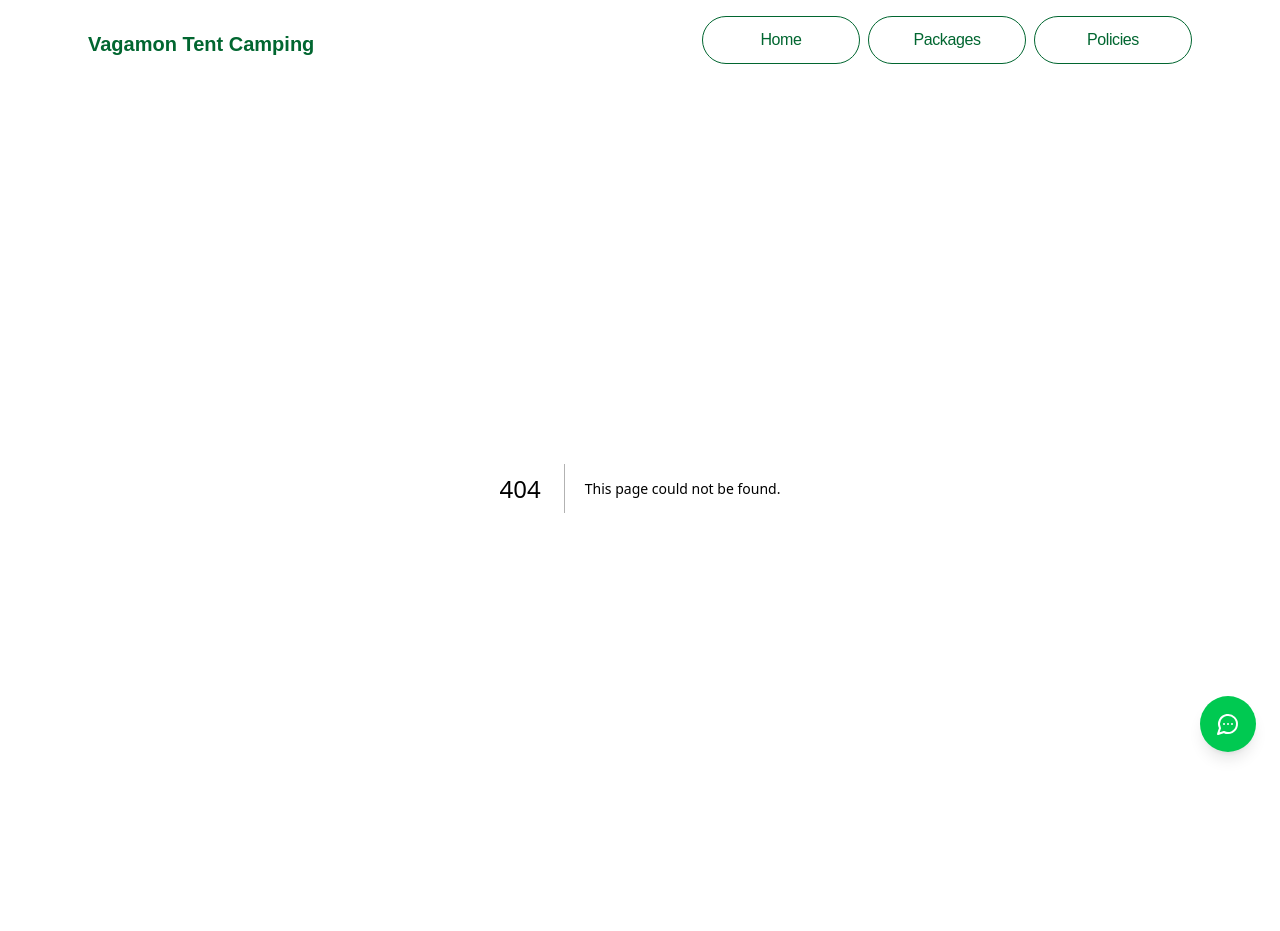
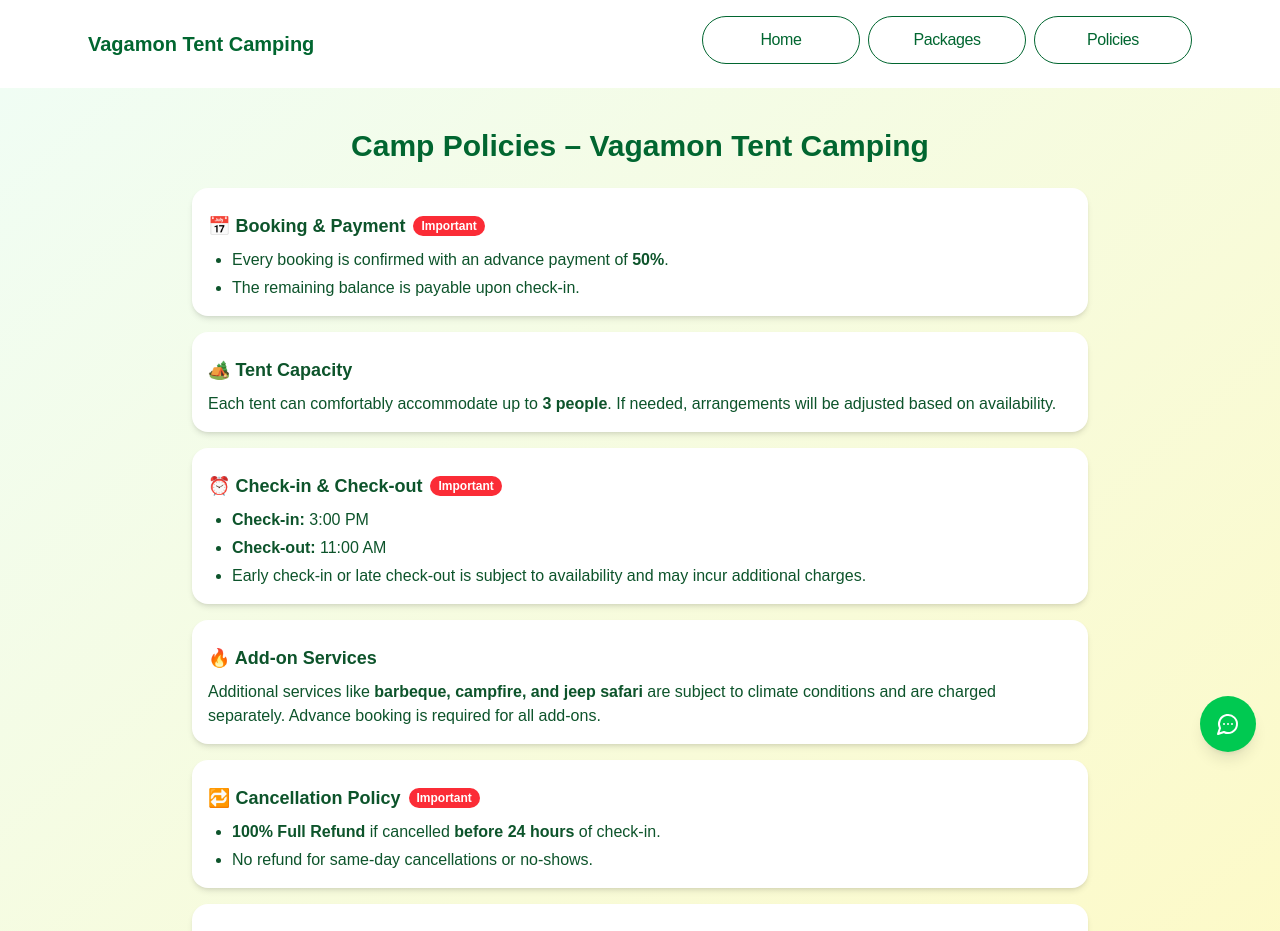
Before and after one commit to JosephThomas-SE/wildjacket-tentcamping, a Next.js app: page /policies in a window 1280 px wide. Before the commit this address had no page. Shown: the top 931 px of the page. Built offline with nearby package versions, Linux system fonts and the light colour scheme.

Commit message:
Added Policy component

```diff
--- /dev/null
+++ b/src/app/policies/page.js
@@ -0,0 +1,8 @@
+// app/policies/page.js
+"use client";
+
+import Policies from "@/components/Policies";
+
+export default function PoliciesPage() {
+  return <Policies />;
+}
--- /dev/null
+++ b/src/components/Policies.jsx
@@ -0,0 +1,153 @@
+"use client";
+
+import React, { useState } from "react";
+import { Card, CardContent } from "../components/ui/Card";
+
+const policies = [
+  {
+    title: "📅 Booking & Payment",
+    tag: "Important",
+    content: (
+      <ul className="list-disc ml-6 space-y-1">
+        <li>
+          Every booking is confirmed with an advance payment of <strong>50%</strong>.
+        </li>
+        <li>The remaining balance is payable upon check-in.</li>
+      </ul>
+    ),
+  },
+  {
+    title: "🏕️ Tent Capacity",
+    content: (
+      <p>
+        Each tent can comfortably accommodate up to <strong>3 people</strong>. If needed,
+        arrangements will be adjusted based on availability.
+      </p>
+    ),
+  },
+  {
+    title: "⏰ Check-in & Check-out",
+    tag: "Important",
+    content: (
+      <ul className="list-disc ml-6 space-y-1">
+        <li><strong>Check-in:</strong> 3:00 PM</li>
+        <li><strong>Check-out:</strong> 11:00 AM</li>
+        <li>
+          Early check-in or late check-out is subject to availability and may incur
+          additional charges.
+        </li>
+      </ul>
+    ),
+  },
+  {
+    title: "🔥 Add-on Services",
+    content: (
+      <p>
+        Additional services like <strong>barbeque, campfire, and jeep safari</strong> are
+        subject to climate conditions and are charged separately. Advance booking is
+        required for all add-ons.
+      </p>
+    ),
+  },
+  {
+    title: "🔁 Cancellation Policy",
+    tag: "Important",
+    content: (
+      <ul className="list-disc ml-6 space-y-1">
+        <li>
+          <strong>100% Full Refund</strong> if cancelled <strong>before 24 hours</strong> of check-in.
+        </li>
+        <li>No refund for same-day cancellations or no-shows.</li>
+      </ul>
+    ),
+  },
+  {
+    title: "📣 Group Bookings",
+    content: (
+      <p>
+        For group bookings of 10+ people, please confirm in advance. Designated areas
+        are provided for music and campfire activities, permitted only until 10:30 PM.
+      </p>
+    ),
+  },
+  {
+    title: "🧼 Cleaning & Maintenance",
+    tag: "Important",
+    content: (
+      <p>
+        Kindly note: In the rare case of accidents like vomiting or other mess,
+        an <strong>additional cleaning fee of ₹500</strong> may apply to ensure a hygienic
+        experience for all guests. We appreciate your understanding.
+      </p>
+    ),
+  },
+];
+
+const Policies = () => {
+  const [openIndex, setOpenIndex] = useState(null);
+
+  const toggle = (index) => {
+    setOpenIndex(openIndex === index ? null : index);
+  };
+
+  return (
+    <div className="p-4 md:p-10 bg-gradient-to-br from-green-50 to-yellow-100 min-h-screen text-green-800">
+      <h1 className="text-3xl font-bold text-center mb-6">
+        Camp Policies – Vagamon Tent Camping
+      </h1>
+
+      <div className="max-w-4xl mx-auto space-y-4">
+        {policies.map((policy, index) => (
+          <Card key={index} className="bg-white text-green-900">
+            <CardContent>
+              <button
+                onClick={() => toggle(index)}
+                className="w-full flex items-center justify-between focus:outline-none md:cursor-default md:pointer-events-none"
+                aria-expanded={openIndex === index}
+                aria-controls={`policy-content-${index}`}
+                type="button"
+              >
+                <div className="flex items-center space-x-2">
+                  <h2 className="text-lg font-semibold">{policy.title}</h2>
+                  {policy.tag && (
+                    <span className="bg-red-500 text-white text-xs font-semibold px-2 py-0.5 rounded-full select-none">
+                      {policy.tag}
+                    </span>
+                  )}
+                </div>
+                {/* Chevron icon: rotate when open on mobile */}
+                <svg
+                  className={`w-5 h-5 text-green-700 transition-transform duration-200 md:hidden ${
+                    openIndex === index ? "rotate-180" : "rotate-0"
+                  }`}
+                  fill="none"
+                  stroke="currentColor"
+                  strokeWidth="2"
+                  viewBox="0 0 24 24"
+                  xmlns="http://www.w3.org/2000/svg"
+                >
+                  <path strokeLinecap="round" strokeLinejoin="round" d="M19 9l-7 7-7-7"></path>
+                </svg>
+              </button>
+
+              <div
+                id={`policy-content-${index}`}
+                className={`mt-2 text-sm md:text-base overflow-hidden transition-[max-height] duration-300 ease-in-out
+                  ${
+                    openIndex === index
+                      ? "max-h-screen opacity-100"
+                      : "max-h-0 opacity-0 md:max-h-none md:opacity-100"
+                  }
+                `}
+              >
+                {policy.content}
+              </div>
+            </CardContent>
+          </Card>
+        ))}
+      </div>
+    </div>
+  );
+};
+
+export default Policies;
```
